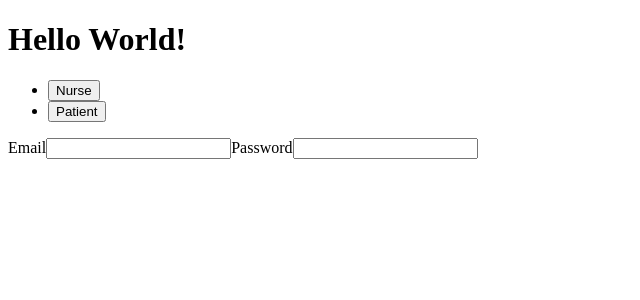
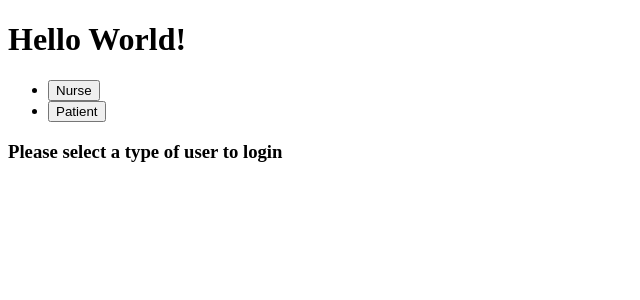
Before and after one commit to analuciachin/stay-safe, a React (Create React App) app in the folder covid-vaccine-app/client/: page / in a window 1280 px wide. Shown: the top 300 px of the page, without its empty margins (0-640 px from the left). Built offline with nearby package versions, Linux system fonts and the light colour scheme.

Commit message:
add conditional rendering of the login form

```diff
--- a/covid-vaccine-app/client/src/components/Login/Login.js
+++ b/covid-vaccine-app/client/src/components/Login/Login.js
@@ -1,13 +1,30 @@
 import { useState } from "react";
 import axios from "axios";
 
-export default function Login() {
+export default function Login({ userSelected }) {
   return (
+    <>
+      {console.log("userSelected ", userSelected)}
+      {userSelected === null ? (
+        <h3>Please select a type of user to login</h3>
+      ) : (
         <form>
+          {userSelected === "Patient" ? (
+            <div>
               <label htmlFor="name">Email</label>
               <input type="text" name="email" />
+            </div>
+          ) : (
+            <div>
+              <label htmlFor="name">Username</label>
+              <input type="text" name="email" />
+            </div>
+          )}
+
           <label htmlFor="password">Password</label>
           <input type="password" name="password" />
         </form>
+      )}
+    </>
   );
 }
--- a/covid-vaccine-app/client/src/components/UserOptions/UserOptions.js
+++ b/covid-vaccine-app/client/src/components/UserOptions/UserOptions.js
@@ -1,18 +1,26 @@
+import { useState } from "react";
+
 import Login from "../Login/Login";
 
 export default function UserOptions() {
   const users = ["Nurse", "Patient"];
+
+  const [userSelected, setUserSelected] = useState(null);
+
+  const getSelectedUser = function (user) {
+    setUserSelected(user);
+  };
 
   return (
     <>
       <ul>
         {users.map((user) => (
           <li key={user}>
-            <button>{user}</button>
+            <button onClick={() => getSelectedUser(user)}>{user}</button>
           </li>
         ))}
       </ul>
-      <Login />
+      <Login userSelected={userSelected} />
     </>
   );
 }
```
Lines whose indentation alone changed are shown as unchanged.
